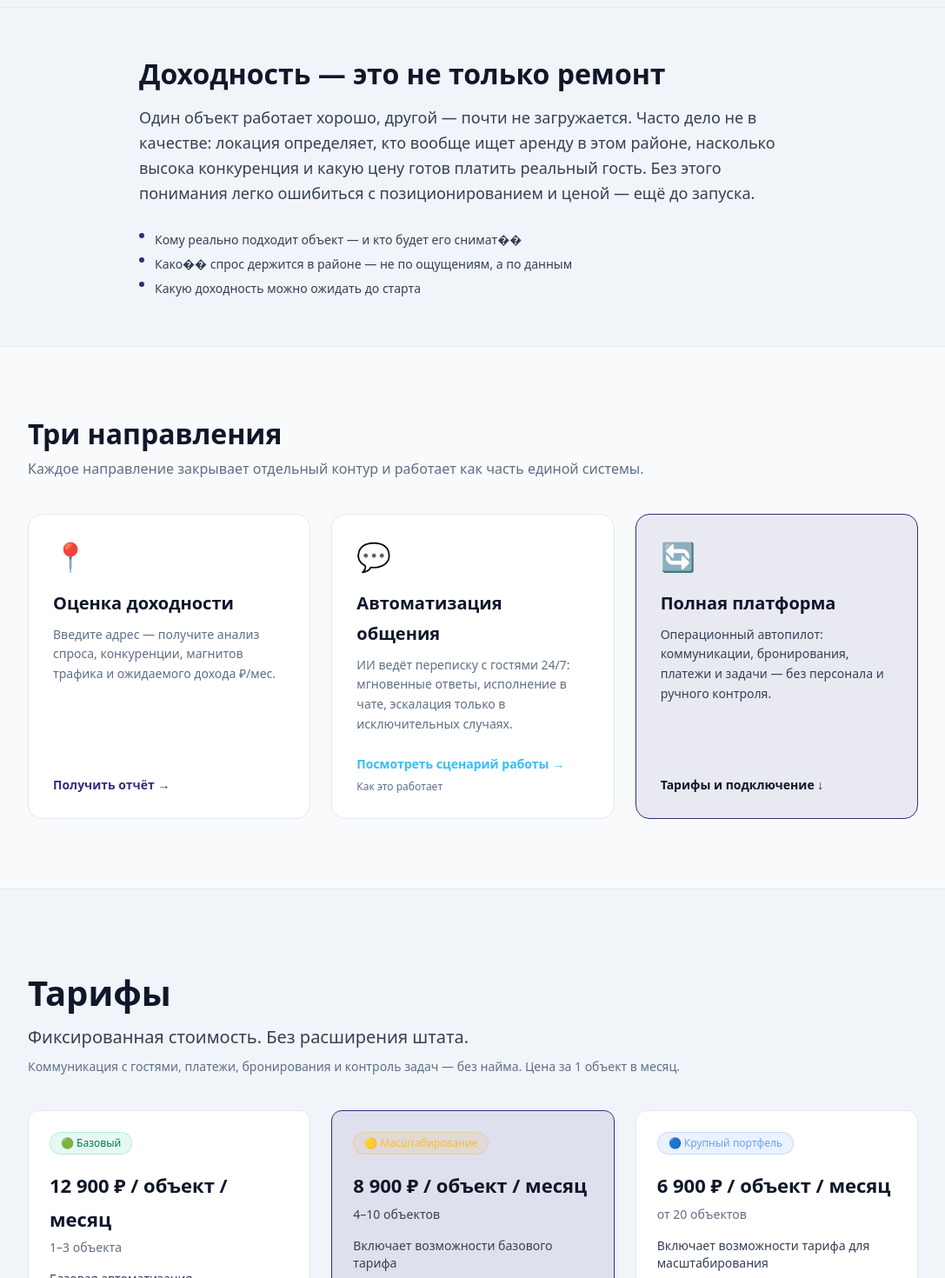
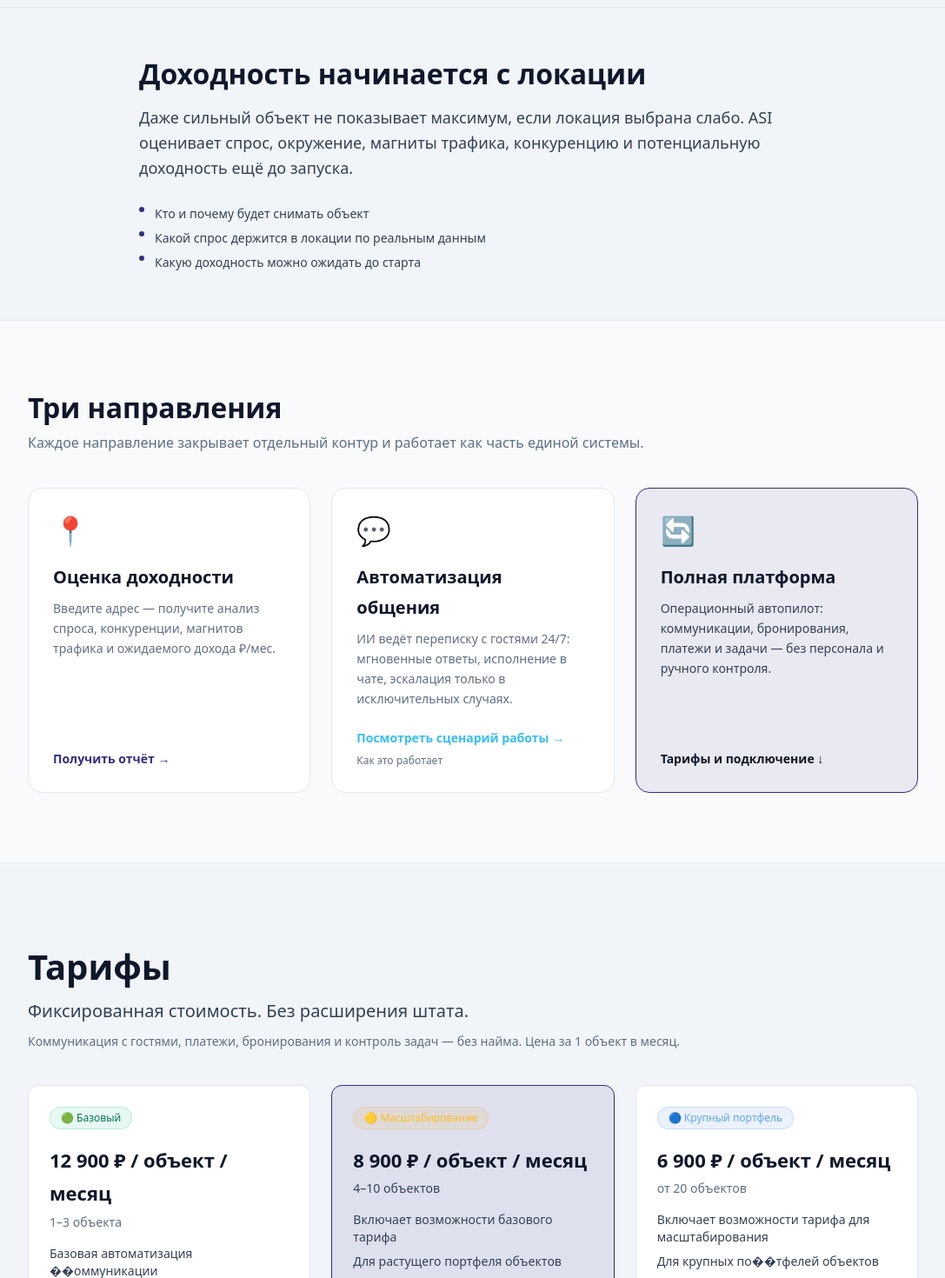
Before and after one commit to ASI-integration/asi-landing, a Next.js app: page /ru in a window 1280 px wide. Shown: the part 1220-2690 px from the top of the page at 87% size, without its empty margins (96-1183 px from the left). Built offline with nearby package versions, Linux system fonts and the light colour scheme.

Commit message:
feat: refine text and structure on Russian page for better clarity
Co-authored-by: ASI - Autonomous Systems Integration <207600140+ASI-integration@users.noreply.github.com>

```diff
--- a/src/app/ru/page.tsx
+++ b/src/app/ru/page.tsx
@@ -75,15 +75,15 @@ export default function HomeRu() {
         <section className="py-12 sm:py-14 px-4 sm:px-6 bg-[var(--t-surface-2)] border-t border-[var(--t-border)]">
           <div className="max-w-3xl mx-auto">
             <h2 className="text-2xl sm:text-3xl font-bold text-[var(--t-text)] mb-4">
-              Доходность — это не только ремонт
+              Доходность начинается с локации
             </h2>
             <p className="text-[var(--t-text-2)] text-base leading-relaxed mb-7">
-              Один объект работает хорошо, другой — почти не загружается. Часто дело не в качестве: локация определяет, кто вообще ищет аренду в этом районе, насколько высока конкуренция и какую цену готов платить реальный гость. Без этого понимания легко ошибиться с позиционированием и ценой — ещё до запуска.
+              Даже сильный объект не показывает максимум, если локация выбрана слабо. ASI оценивает спрос, окружение, магниты трафика, конкуренцию и потенциальную доходность ещё до запуска.
             </p>
             <ul className="space-y-2">
               {[
-                'Кому реально подходит объект — и кто будет его снимат��',
-                'Како�� спрос держится в районе — не по ощущениям, а по данным',
+                'Кто и почему будет снимать объект',
+                'Какой спрос держится в локации по реальным данным',
                 'Какую доходность можно ожидать до старта',
               ].map((point) => (
                 <li key={point} className="flex items-start gap-3 text-sm text-[var(--t-text-2)]">
@@ -243,7 +243,7 @@ export default function HomeRu() {
                 </p>
                 <ul className="mt-4 space-y-2 text-[var(--t-text-2)] text-sm flex-1">
                   <li>Включает возможности тарифа для масштабирования</li>
-                  <li>Для крупных портфелей объектов</li>
+                  <li>Для крупных по��тфелей объектов</li>
                   <li>Цен��рализованное управление ком��уникацией и брониро��аниями</li>
                   <li>Масштабирование операционного контура</li>
                   <li>Подходит для операторов и управляющих компаний</li>
```
